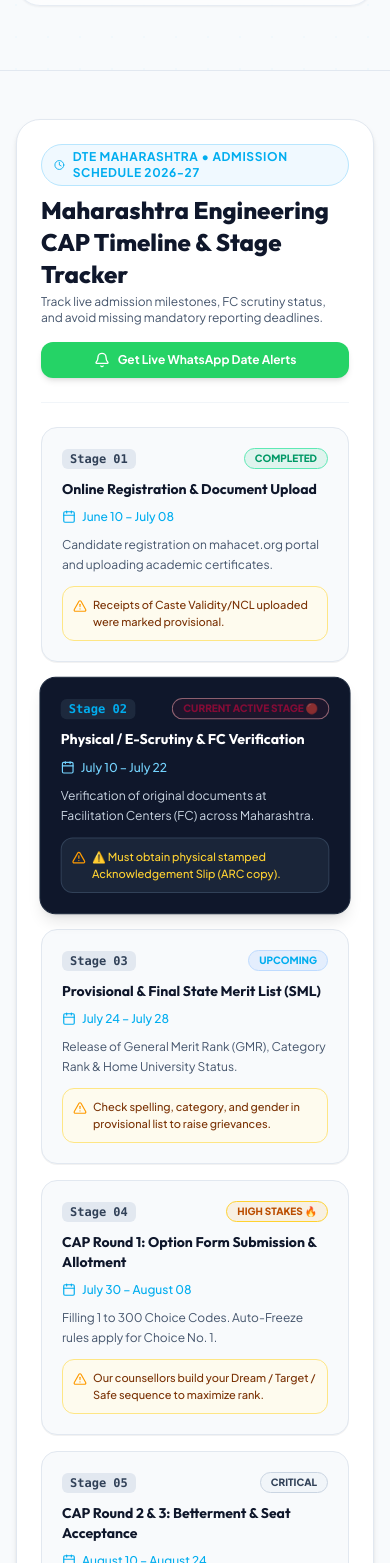
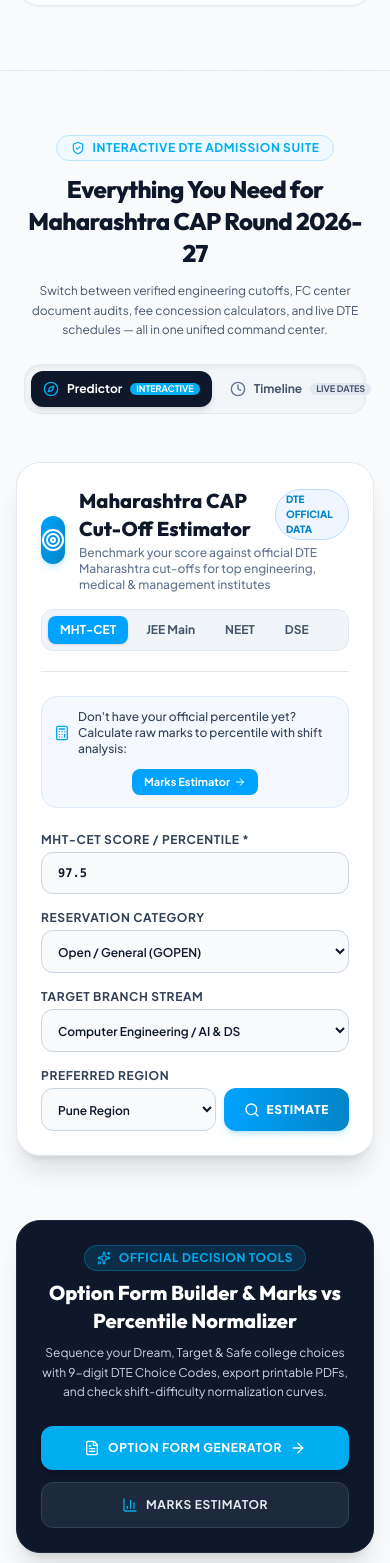
Before and after one commit to vivek-rx/AdmissionSuggestion, a React (Vite) app: page / in a window 390 px wide. Shown: the part 1965-3528 px from the top of the page. Built offline with nearby package versions, Linux system fonts and the light colour scheme.

Commit message:
Declutter homepage into sleek unified InteractiveAdmissionSuite tabbed command center

```diff
--- /dev/null
+++ b/src/components/home/InteractiveAdmissionSuite.tsx
@@ -0,0 +1,173 @@
+import React, { useState } from 'react';
+import { motion, AnimatePresence } from 'framer-motion';
+import { Compass, Clock, FileCheck, Calculator, Sparkles, School, ShieldCheck } from 'lucide-react';
+import { CollegePredictorWidget } from './CollegePredictorWidget';
+import { CapStageTracker } from './CapStageTracker';
+import { DocumentValidityChecker } from './DocumentValidityChecker';
+import { MahaDbtFeeCalculator } from './MahaDbtFeeCalculator';
+import { SpotRoundGuide } from './SpotRoundGuide';
+
+interface InteractiveAdmissionSuiteProps {
+  onOpenConsultation: () => void;
+}
+
+export const InteractiveAdmissionSuite: React.FC<InteractiveAdmissionSuiteProps> = ({ onOpenConsultation }) => {
+  const [activeTab, setActiveTab] = useState<'predictor' | 'tracker' | 'documents' | 'fees' | 'spot'>('predictor');
+
+  const tabs = [
+    {
+      id: 'predictor' as const,
+      label: 'CAP College Predictor',
+      shortLabel: 'Predictor',
+      icon: Compass,
+      badge: 'Interactive'
+    },
+    {
+      id: 'tracker' as const,
+      label: 'CAP 2026-27 Timeline',
+      shortLabel: 'Timeline',
+      icon: Clock,
+      badge: 'Live Dates'
+    },
+    {
+      id: 'documents' as const,
+      label: 'Document Scrutiny Scanner',
+      shortLabel: 'FC Scanner',
+      icon: FileCheck,
+      badge: 'Zero-Rejection'
+    },
+    {
+      id: 'fees' as const,
+      label: 'MahaDBT Fee Calculator',
+      shortLabel: 'Scholarships',
+      icon: Calculator,
+      badge: 'TFWS / EBC'
+    },
+    {
+      id: 'spot' as const,
+      label: 'ACAP & Spot Round Guide',
+      shortLabel: 'Spot Rounds',
+      icon: Sparkles,
+      badge: 'Insider'
+    }
+  ];
+
+  return (
+    <section className="space-y-6">
+
+      {/* Section Header */}
+      <div className="text-center max-w-3xl mx-auto space-y-3">
+        <div className="inline-flex items-center gap-2 px-3.5 py-1 rounded-full bg-sky-50 border border-sky-200 text-[#00ADEF] text-xs font-bold uppercase tracking-wider font-heading">
+          <ShieldCheck className="w-3.5 h-3.5" />
+          <span>Interactive DTE Admission Suite</span>
+        </div>
+        <h2 className="text-2xl sm:text-3xl lg:text-4xl font-extrabold text-slate-900 font-heading tracking-tight">
+          Everything You Need for Maharashtra CAP Round 2026-27
+        </h2>
+        <p className="text-xs sm:text-sm text-slate-600 font-normal leading-relaxed">
+          Switch between verified engineering cutoffs, FC center document audits, fee concession calculators, and live DTE schedules — all in one unified command center.
+        </p>
+      </div>
+
+      {/* Segmented Controller Tabs Bar */}
+      <div className="flex items-center justify-start sm:justify-center overflow-x-auto pb-2 scrollbar-none px-2">
+        <div className="inline-flex items-center gap-1.5 bg-slate-100/90 p-1.5 rounded-2xl border border-slate-200 shadow-inner max-w-full">
+          {tabs.map((tab) => {
+            const Icon = tab.icon;
+            const isSelected = activeTab === tab.id;
+            return (
+              <button
+                key={tab.id}
+                type="button"
+                onClick={() => setActiveTab(tab.id)}
+                className={`relative flex items-center gap-2 py-2.5 px-3 sm:px-4 rounded-xl text-xs font-bold transition-all duration-200 whitespace-nowrap font-heading ${
+                  isSelected
+                    ? 'bg-slate-900 text-white shadow-md'
+                    : 'text-slate-600 hover:text-slate-900 hover:bg-white/60'
+                }`}
+              >
+                <Icon className={`w-4 h-4 shrink-0 ${isSelected ? 'text-[#00ADEF]' : 'text-slate-500'}`} />
+                <span className="hidden sm:inline">{tab.label}</span>
+                <span className="sm:hidden">{tab.shortLabel}</span>
+
+                {tab.badge && (
+                  <span className={`text-[9px] px-1.5 py-0.2 rounded-full font-bold uppercase ${
+                    isSelected ? 'bg-[#00ADEF] text-white' : 'bg-slate-200 text-slate-600'
+                  }`}>
+                    {tab.badge}
+                  </span>
+                )}
+              </button>
+            );
+          })}
+        </div>
+      </div>
+
+      {/* Active Tab Content with Smooth Transition */}
+      <div className="relative min-h-[420px]">
+        <AnimatePresence mode="wait">
+          {activeTab === 'predictor' && (
+            <motion.div
+              key="predictor"
+              initial={{ opacity: 0, y: 8 }}
+              animate={{ opacity: 1, y: 0 }}
+              exit={{ opacity: 0, y: -8 }}
+              transition={{ duration: 0.2 }}
+            >
+              <CollegePredictorWidget onOpenConsultation={onOpenConsultation} />
+            </motion.div>
+          )}
+
+          {activeTab === 'tracker' && (
+            <motion.div
+              key="tracker"
+              initial={{ opacity: 0, y: 8 }}
+              animate={{ opacity: 1, y: 0 }}
+              exit={{ opacity: 0, y: -8 }}
+              transition={{ duration: 0.2 }}
+            >
+              <CapStageTracker />
+            </motion.div>
+          )}
+
+          {activeTab === 'documents' && (
+            <motion.div
+              key="documents"
+              initial={{ opacity: 0, y: 8 }}
+              animate={{ opacity: 1, y: 0 }}
+              exit={{ opacity: 0, y: -8 }}
+              transition={{ duration: 0.2 }}
+            >
+              <DocumentValidityChecker />
+            </motion.div>
+          )}
+
+          {activeTab === 'fees' && (
+            <motion.div
+              key="fees"
+              initial={{ opacity: 0, y: 8 }}
+              animate={{ opacity: 1, y: 0 }}
+              exit={{ opacity: 0, y: -8 }}
+              transition={{ duration: 0.2 }}
+            >
+              <MahaDbtFeeCalculator />
+            </motion.div>
+          )}
+
+          {activeTab === 'spot' && (
+            <motion.div
+              key="spot"
+              initial={{ opacity: 0, y: 8 }}
+              animate={{ opacity: 1, y: 0 }}
+              exit={{ opacity: 0, y: -8 }}
+              transition={{ duration: 0.2 }}
+            >
+              <SpotRoundGuide />
+            </motion.div>
+          )}
+        </AnimatePresence>
+      </div>
+
+    </section>
+  );
+};
--- a/src/pages/HomePage.tsx
+++ b/src/pages/HomePage.tsx
@@ -1,17 +1,12 @@
 import React from 'react';
 import { HeroSection } from '../components/home/HeroSection';
-import { LiveCutoffTicker } from '../components/home/LiveCutoffTicker';
-import { CapStageTracker } from '../components/home/CapStageTracker';
-import { CollegePredictorWidget } from '../components/home/CollegePredictorWidget';
-import { DocumentValidityChecker } from '../components/home/DocumentValidityChecker';
-import { MahaDbtFeeCalculator } from '../components/home/MahaDbtFeeCalculator';
-import { SpotRoundGuide } from '../components/home/SpotRoundGuide';
+import { InteractiveAdmissionSuite } from '../components/home/InteractiveAdmissionSuite';
 import { ServicesSection } from '../components/home/ServicesSection';
 import { CounsellorSection } from '../components/home/CounsellorSection';
 import { EventsSection } from '../components/home/EventsSection';
 import { ConsultationSection } from '../components/home/ConsultationSection';
 import { Link } from 'react-router-dom';
-import { ArrowRight, Compass, School, FileCheck, Users, ShieldCheck, CheckCircle2, TrendingUp, Sparkles } from 'lucide-react';
+import { ArrowRight, Compass, School, FileCheck, Users, ShieldCheck, CheckCircle2, TrendingUp, Sparkles, FileText, BarChart3 } from 'lucide-react';
 
 interface HomePageProps {
   onOpenConsultation: () => void;
@@ -19,70 +14,54 @@
 
 export const HomePage: React.FC<HomePageProps> = ({ onOpenConsultation }) => {
   return (
-    <div className="space-y-12">
-      {/* 1. Hero Banner Carousel */}
+    <div className="space-y-16">
+
+      {/* 1. Hero Banner Carousel with Quick Trust Badges */}
       <HeroSection onOpenConsultation={onOpenConsultation} />
 
-      {/* 3. CAP Round Timeline & Stage Tracker */}
+      {/* 2. Unified Tabbed Command Center (Zero-Clutter Interactive Suite) */}
       <div className="max-w-7xl mx-auto px-4 lg:px-8">
-        <CapStageTracker />
+        <InteractiveAdmissionSuite onOpenConsultation={onOpenConsultation} />
       </div>
 
-      {/* 4. Featured Tool: CAP Option Form Generator Banner */}
+      {/* 3. High-Value Action Banner: Option Form Builder & Shift-Wise Estimator */}
       <div className="max-w-7xl mx-auto px-4 lg:px-8">
-        <div className="rounded-3xl p-6 sm:p-8 bg-[#0F172A] text-white border border-slate-800 shadow-xl relative overflow-hidden flex flex-col md:flex-row items-center justify-between gap-6">
-          <div className="space-y-2 text-center md:text-left relative z-10">
+        <div className="rounded-3xl p-6 sm:p-8 bg-[#0F172A] text-white border border-slate-800 shadow-xl relative overflow-hidden flex flex-col lg:flex-row items-center justify-between gap-6">
+          <div className="space-y-2 text-center lg:text-left relative z-10">
             <div className="inline-flex items-center gap-2 px-3 py-1 rounded-full bg-[#00ADEF]/15 border border-[#00ADEF]/30 text-[#00ADEF] text-xs font-bold uppercase tracking-wider font-heading">
-              Official CAP Round Tool
+              <Sparkles className="w-3.5 h-3.5" />
+              <span>Official Decision Tools</span>
             </div>
             <h2 className="text-xl sm:text-2xl lg:text-3xl font-extrabold text-white font-heading">
-              Plan Your 3-Tier CAP Round Preference Form (2026-27)
+              Option Form Builder & Marks vs Percentile Normalizer
             </h2>
             <p className="text-xs sm:text-sm text-slate-300 max-w-2xl font-normal leading-relaxed">
-              Organize your Dream, Target & Safe college preferences with official 9-digit DTE Choice Codes and download an instant option form PDF to copy into mahacet.org.
+              Sequence your Dream, Target & Safe college choices with 9-digit DTE Choice Codes, export printable PDFs, and check shift-difficulty normalization curves.
             </p>
           </div>
 
-          <div className="flex flex-col sm:flex-row items-center gap-3 shrink-0 relative z-10 w-full sm:w-auto">
+          <div className="flex flex-col sm:flex-row items-center gap-3 shrink-0 relative z-10 w-full lg:w-auto">
             <Link
               to="/cap-generator"
               className="w-full sm:w-auto px-6 py-3.5 rounded-xl bg-[#00ADEF] hover:bg-[#0098D4] text-white font-bold text-xs uppercase tracking-wider shadow-md hover:shadow-lg transition-all flex items-center justify-center gap-2 font-heading"
             >
+              <FileText className="w-4 h-4" />
               <span>Option Form Generator</span>
               <ArrowRight className="w-4 h-4" />
             </Link>
 
             <Link
               to="/marks-vs-percentile"
-              className="w-full sm:w-auto px-5 py-3.5 rounded-xl bg-slate-800 hover:bg-slate-700 text-slate-200 font-bold text-xs uppercase tracking-wider transition-all flex items-center justify-center gap-2 font-heading"
+              className="w-full sm:w-auto px-5 py-3.5 rounded-xl bg-slate-800 hover:bg-slate-700 text-slate-200 font-bold text-xs uppercase tracking-wider transition-all flex items-center justify-center gap-2 font-heading border border-slate-700"
             >
+              <BarChart3 className="w-4 h-4 text-[#00ADEF]" />
               <span>Marks Estimator</span>
             </Link>
           </div>
         </div>
       </div>
 
-      {/* 5. Interactive DTE CAP Predictor Widget */}
-      <div className="max-w-7xl mx-auto px-4 lg:px-8">
-        <CollegePredictorWidget onOpenConsultation={onOpenConsultation} />
-      </div>
-
-      {/* 6. Document Scrutiny & Zero-Rejection Scanner */}
-      <div className="max-w-7xl mx-auto px-4 lg:px-8">
-        <DocumentValidityChecker />
-      </div>
-
-      {/* 7. Maharashtra College Fee & MahaDBT Scholarship Calculator */}
-      <div className="max-w-7xl mx-auto px-4 lg:px-8">
-        <MahaDbtFeeCalculator />
-      </div>
-
-      {/* 8. ACAP & Institutional Quota Guide */}
-      <div className="max-w-7xl mx-auto px-4 lg:px-8">
-        <SpotRoundGuide />
-      </div>
-
-      {/* 9. Direct Admission Pathways */}
+      {/* 4. Direct Admission Pathways & Services Snapshot */}
       <section className="max-w-7xl mx-auto px-4 lg:px-8">
         <div className="bg-white text-slate-900 rounded-3xl p-8 sm:p-10 border border-slate-200 shadow-md relative overflow-hidden">
           <div className="relative z-10 space-y-8">
@@ -187,17 +166,15 @@
         </div>
       </section>
 
-      {/* 10. Core Services Snapshot */}
-      <ServicesSection onOpenConsultation={onOpenConsultation} />
-
-      {/* 11. Senior Mentors & Verified Student Allotments */}
+      {/* 5. Senior Mentors & Verified Student Allotments (PICT, COEP, VJTI) */}
       <CounsellorSection onOpenConsultation={onOpenConsultation} />
 
-      {/* 12. Live Webinars & Workshops */}
+      {/* 6. Live Webinars & Workshops */}
       <EventsSection />
 
-      {/* 13. Free Callback Consultation Form */}
+      {/* 7. Free Callback Consultation & Pune Office Location Map */}
       <ConsultationSection />
+
     </div>
   );
 };
```
